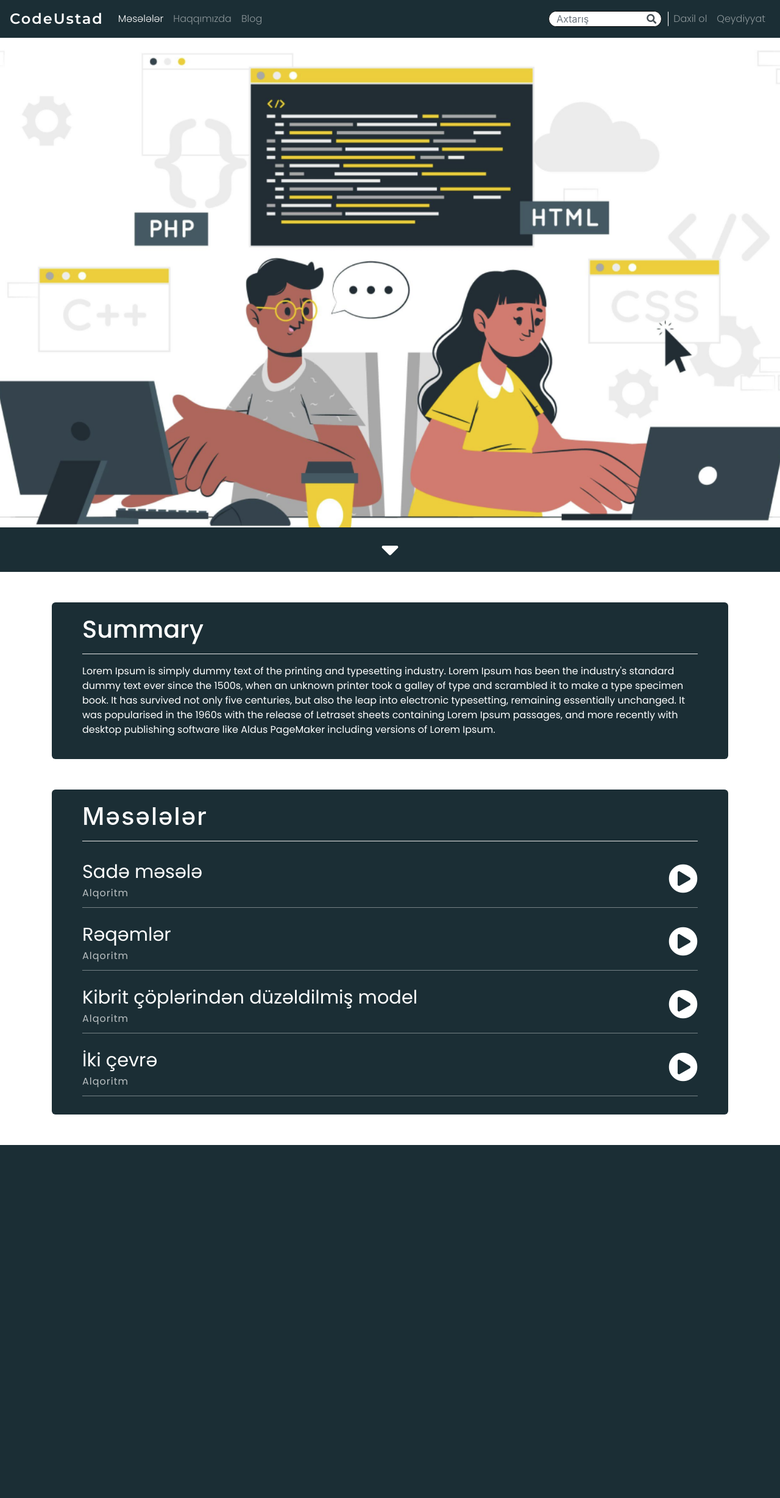
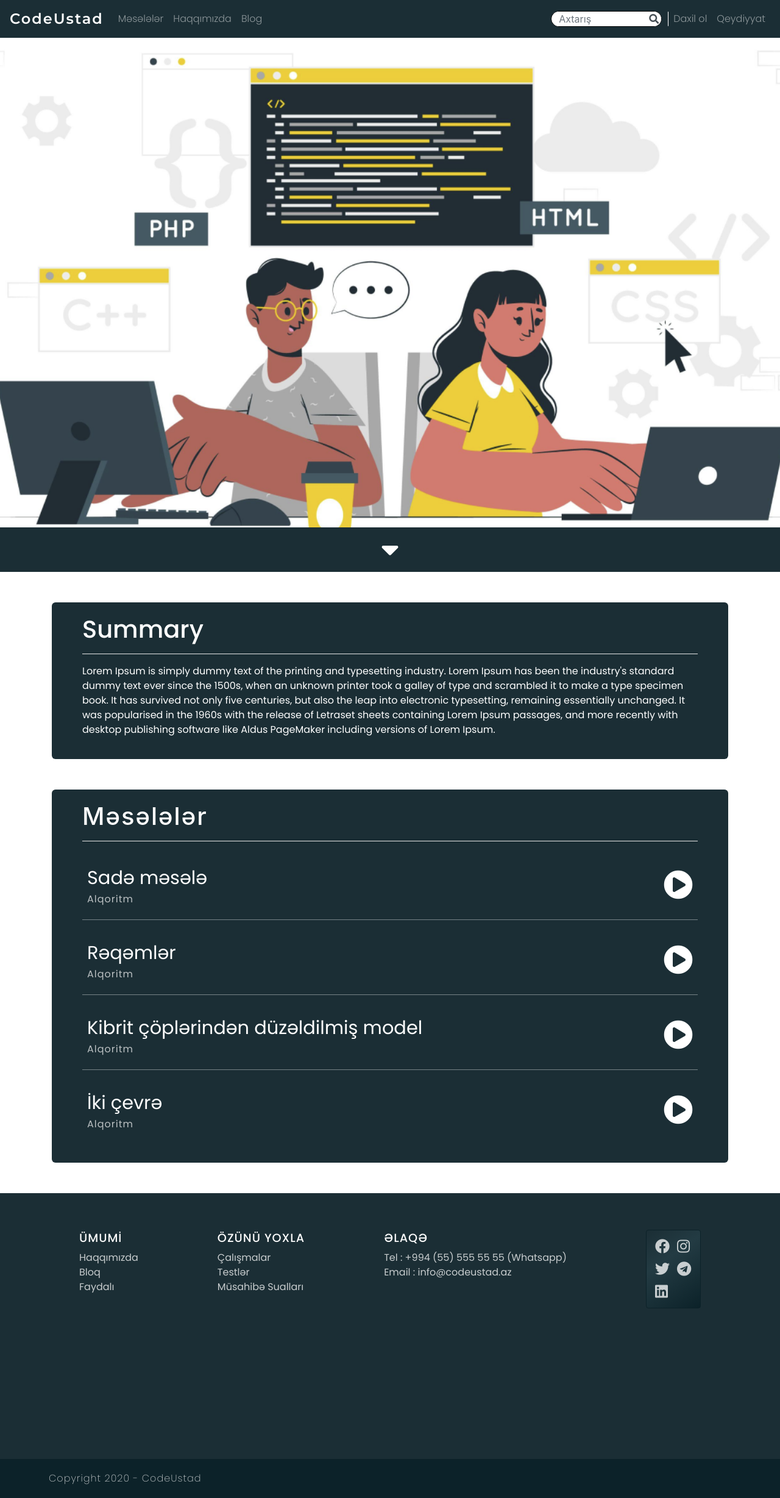
Before and after one commit to HesenIsmayilov44/Progustad, a Django app: page /home/ in a window 1280 px wide. Shown: the whole page at 61% size. Before the commit the page ends 1878 px from the top, so only its background shows below. Run offline with Django 3.2, Linux system fonts and the light colour scheme; some libraries are stand-ins or nearby versions.

Commit message:
HomePage absolutely created

```diff
--- a/Progustad/Progustad/urls.py
+++ b/Progustad/Progustad/urls.py
@@ -1,22 +1,9 @@
-"""Progustad URL Configuration
-
-The `urlpatterns` list routes URLs to views. For more information please see:
-    https://docs.djangoproject.com/en/3.1/topics/http/urls/
-Examples:
-Function views
-    1. Add an import:  from my_app import views
-    2. Add a URL to urlpatterns:  path('', views.home, name='home')
-Class-based views
-    1. Add an import:  from other_app.views import Home
-    2. Add a URL to urlpatterns:  path('', Home.as_view(), name='home')
-Including another URLconf
-    1. Import the include() function: from django.urls import include, path
-    2. Add a URL to urlpatterns:  path('blog/', include('blog.urls'))
-"""
 from django.contrib import admin
-from django.urls import path, include
+from django.urls import path
+from website import views
 
 urlpatterns = [
     path('admin/', admin.site.urls),
-    path('home/', include('website.urls')),
+    path('', views.home),
+    path('home/', views.home),
 ]
--- a/Progustad/templates/base.html
+++ b/Progustad/templates/base.html
@@ -13,8 +13,9 @@
     <link rel="stylesheet" href="https://use.fontawesome.com/releases/v5.15.1/css/all.css" integrity="sha384-vp86vTRFVJgpjF9jiIGPEEqYqlDwgyBgEF109VFjmqGmIY/Y4HV4d3Gp2irVfcrp" crossorigin="anonymous">
 
     <!-- Own css -->
-    <link rel="stylesheet" href="{% static 'css/navbar.css' %}">
+    <link rel="stylesheet" href="{% static 'css/navbar-design.css' %}">
     <link rel="stylesheet" href="{% static 'css/content-design.css' %}">
+    <link rel="stylesheet" href="{% static 'css/footer-design.css' %}">
 
 </head>
 <body>
@@ -28,7 +29,7 @@
 
         <div class="collapse navbar-collapse" id="navbarSupportedContent">
           <ul class="navbar-nav mr-auto">
-            <li class="nav-item active">
+            <li class="nav-item ">
               <a class="nav-link" href="#">Məsələlər</a>
             </li>
             <li class="nav-item">
@@ -54,13 +55,44 @@
         </div>
       </nav>
 
-      <div class="navbar-place" >
-
-      </div>
+      <div class="navbar-place" ></div>
 
     {% block content %}
     {% endblock %}
 
+      <!-- Footer -->
+      <div class="footer-container">
+        <div class="footer-content">
+          <div class="content-common">
+            <div class="header">ÜMUMİ</div>
+            <a href="#">Haqqımızda</a>
+            <a href="#">Bloq</a>
+            <a href="#">Faydalı</a>
+          </div>
+          <div class="content-challenges">
+            <div class="header">ÖZÜNÜ YOXLA</div>
+            <a href="#">Çalışmalar</a>
+            <a href="#">Testlər</a>
+            <a href="#">Müsahibə Sualları</a>
+
+          </div>
+          <div class="content-contact">
+            <div class="header">ƏLAQƏ</div>
+              <span>Tel : +994 (55) 555 55 55 (Whatsapp)</span>
+              <span>Email : info@codeustad.az</span>
+          </div>
+          <div class="content-social">
+            <a href="#"><i class="fab fa-facebook"></i></a>
+            <a href="#"><i class="fab fa-instagram"></i></a>
+            <a href="#"><i class="fab fa-twitter"></i></a>
+            <a href="#"> <i class="fab fa-telegram"></i></a>
+            <a href="#"> <i class="fab fa-linkedin"></i></a>
+          </div>
+        </div>
+        <div class="footer-bottom">
+          Copyright 2020 - CodeUstad
+        </div>
+      </div>
 
 
 
--- a/Progustad/website/static/css/content-design.css
+++ b/Progustad/website/static/css/content-design.css
@@ -66,6 +66,7 @@ img{
     background: #fff;
 }
 .challenge-card{
+    text-decoration: none;
     /* border: 1px solid red; */
     display: flex;
     justify-content: space-between;
@@ -74,9 +75,30 @@ img{
     border-bottom: 1px solid rgba(255,255,255,0.4);
     padding: 10px 0;
 }
-.challenge-text{
-    /* border: 1px solid green; */
+.challenge-card a{
+    border-radius: 4px;
+    transition: 150ms;
+    color: #fff;
+    padding: 10px 8px;
+    width: 100%;
+    height: 100%;
+    /* border: 1px solid red; */
+    display: flex;
+    justify-content: space-between;
+    align-items: center;
 }
+.challenge-card a:hover{
+    transform: translate(0,-5%) scale(1.04,1.04);
+    box-shadow: 0px 0px 5px rgba(0,0,0,0.4);
+}
+.challenge-card a:hover .text-category{
+    text-decoration: none;
+}
+.challenge-card:last-child{
+    border: none;
+}
+
+
 .text-title{
     font-family: 'Poppins', sans-serif;
     font-size: 1.9rem;
--- /dev/null
+++ b/Progustad/website/static/css/footer-design.css
@@ -0,0 +1,90 @@
+@import url('https://fonts.googleapis.com/css2?family=Poppins:wght@200;300&display=swap');
+/* footer-container
+      footer-content
+        content-common
+        content-challenges
+        content-contact
+        content-social
+      footer-bottom */
+
+.footer-container{
+    width: 100%;
+    height: 500px;
+    background: #1b2e35;
+    color: #fff;
+    display: flex;
+    flex-direction: column;
+    justify-content: space-between;
+    padding-top: 60px;
+    flex-wrap: wrap;
+}
+.footer-content{
+    display: flex;
+    justify-content: space-evenly;
+}
+
+.footer-container .footer-bottom{
+    font-size: 1rem;
+    color: rgba(255, 255, 255, 0.76);
+    font-family: 'Poppins', sans-serif;
+    font-weight: 200;
+    width: 100%;
+    padding: 20px 80px;
+    background: #0C2229;
+    letter-spacing: 1px;
+}
+
+.content-common,
+.content-challenges,
+.content-contact,
+.content-social{
+    /* border: 1px solid red; */
+    font-family: 'Poppins', sans-serif;
+}
+
+.content-common .header,
+.content-challenges .header,
+.content-contact .header{
+    color: #FBFBFB;
+    font-size: 1.2rem;
+    font-weight: 500;
+    margin-bottom: 5px;
+    letter-spacing: 1px;
+}
+.content-common,.content-challenges,.content-contact{
+
+    display: flex;
+    flex-direction: column;
+}
+.content-common a,.content-challenges a,.content-contact span{
+    transition: 50ms;
+    color:  rgba(255, 255, 255, 0.76) !important;
+}
+.content-common a:hover ,.content-challenges a:hover{
+    transform: scale(1.05,1.05);
+    color: rgba(255, 255, 255, 1) !important;
+}
+
+.content-social{
+    padding: 8px;
+    font-size: 1.5rem;
+    width: 90px;
+    background-image: linear-gradient(145deg,#1B2E35 0%,#233B43 36.98%,#0C2229 100%);
+    display: flex;
+    flex-wrap: wrap;
+    border-radius: 4px;
+    border: 1px solid #0C2229;
+
+}
+.content-social a{
+    transition: 100ms;
+    color: rgba(255, 255, 255, 0.76) !important;
+}
+.content-social i{
+    padding: 6px;
+}
+.content-social a:hover{
+
+    transform: scale(1.2,1.2);
+    color: rgba(255, 255, 255, 1) !important;
+}
--- a/Progustad/website/static/css/navbar.css
+++ b/Progustad/website/static/css/navbar-design.css
@@ -34,7 +34,7 @@
     overflow: hidden !important;
     max-width: 200px;
     max-height: 40px;
-    padding: 0px 4px;
+    padding-left: 4px ;
     display: flex;
     align-items: center;
     justify-content: space-between;
--- a/Progustad/website/templates/homePage.html
+++ b/Progustad/website/templates/homePage.html
@@ -17,35 +17,43 @@
                     <h1>Məsələlər</h1>
                     <hr>
                     <div class="challenge-card">
+                        <a href="#">
                             <div class="challenge-text">
                                 <div class="text-title">Sadə məsələ</div>
                                 <div class="text-category">Alqoritm</div>
                             </div>
                             <div class="challenge-icon"><i class="fas fa-play-circle"></i></div>
+                        </a>
                     </div>
 
                     <div class="challenge-card">
+                        <a href="#">
                             <div class="challenge-text">
                                 <div class="text-title">Rəqəmlər</div>
                                 <div class="text-category">Alqoritm</div>
                             </div>
                             <div class="challenge-icon"><i class="fas fa-play-circle"></i></div>
+                        </a>
                     </div>
 
                     <div class="challenge-card">
+                        <a href="#">
                             <div class="challenge-text">
                                 <div class="text-title">Kibrit çöplərindən düzəldilmiş model</div>
                                 <div class="text-category">Alqoritm</div>
                             </div>
                             <div class="challenge-icon"><i class="fas fa-play-circle"></i></div>
+                        </a>
                     </div>
 
                     <div class="challenge-card">
+                        <a href="#">
                             <div class="challenge-text">
                                 <div class="text-title">İki çevrə</div>
                                 <div class="text-category">Alqoritm</div>
                             </div>
                             <div class="challenge-icon"><i class="fas fa-play-circle"></i></div>
+                        </a>
                     </div>
                 </div>
             </div>
--- a/Progustad/website/urls.py
+++ /dev/null
@@ -1,7 +0,0 @@
-from django.urls import path
-from . import views
-
-
-urlpatterns = [
-    path('', views.home, name='home' ),
-]
```
Also changed, not shown: 1 other file. Lines whose indentation alone changed are shown as unchanged.
